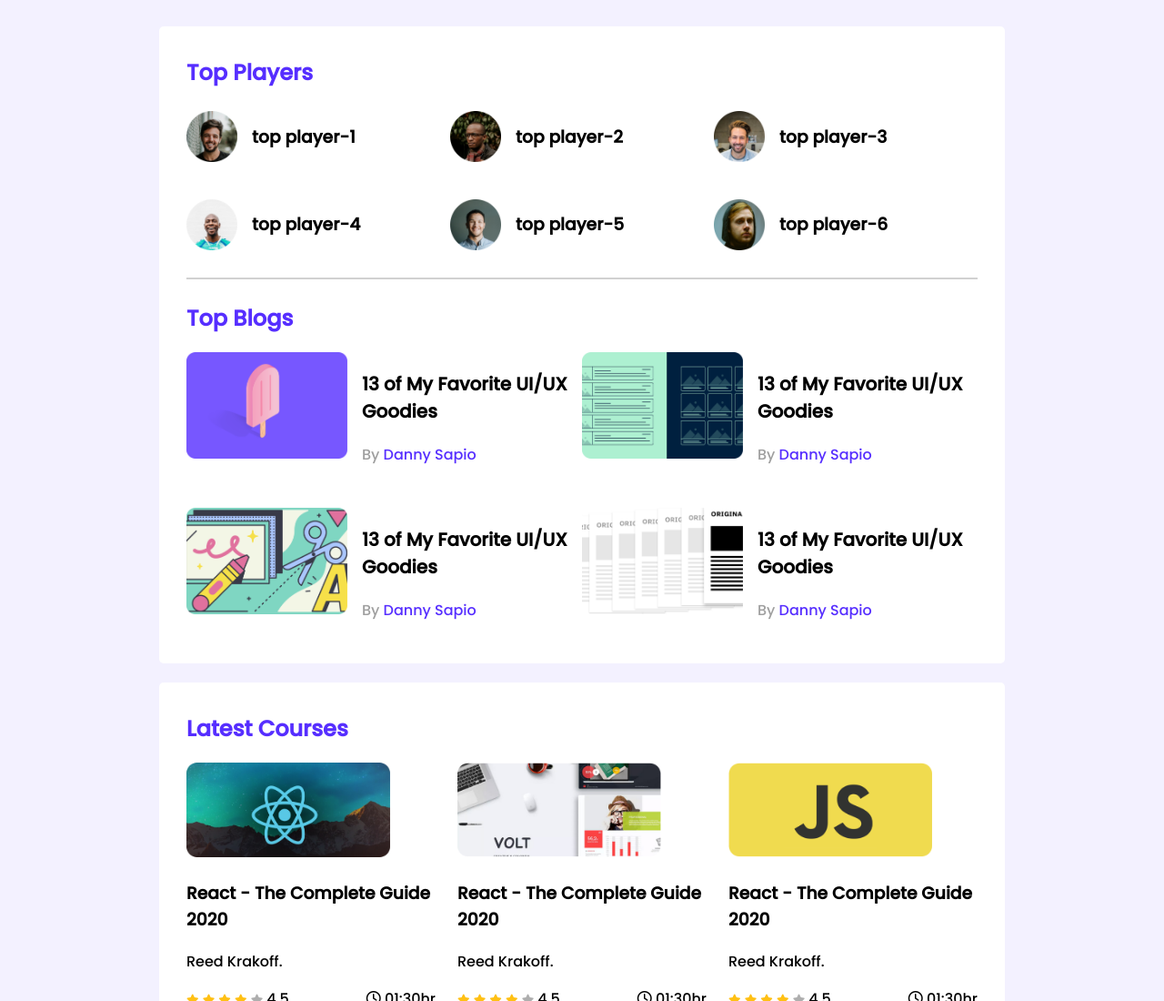
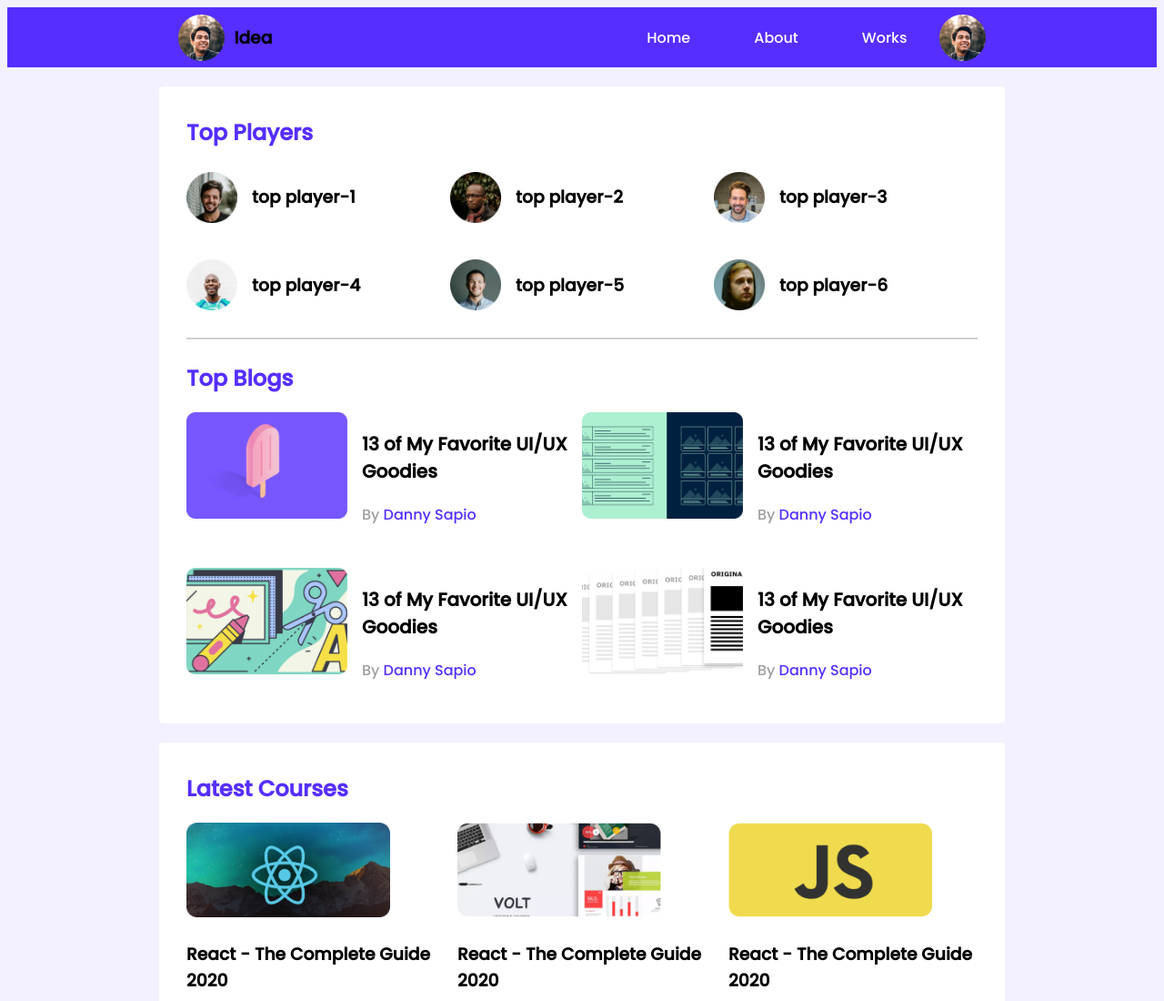
Before and after one commit to Raihan165221/leader-board-css3, a plain HTML site: page index.html in a window 1280 px wide. Shown: the top 1100 px of the page at 91% size. Drawn offline with Linux system fonts and the light colour scheme.

Commit message:
finished project

```diff
--- a/index.html
+++ b/index.html
@@ -15,7 +15,18 @@
 <body>
     <!-- header start   -->
     <header>
-
+        <nav>
+            <div class="header-name">
+                <img src="images/icons/profile.png" alt="">
+                <h3>Idea</h3>
+            </div>
+            <div class="menu">
+                <a href="#">Home</a>
+                <a href="#">About</a>
+                <a href="#">Works</a>
+                <img src="images/icons/profile.png" alt="">
+            </div>
+        </nav>
     </header>
     <!-- header end -->
 
--- a/styles/style.css
+++ b/styles/style.css
@@ -5,6 +5,38 @@
 body{
     font-family: 'Poppins', sans-serif;
     background-color: #F3F1FF;
+}
+
+header{
+    background-color: #562EFF;
+}
+
+nav{
+    display: flex;
+    align-items: center;
+    justify-content: space-around;
+
+}
+
+.header-name{
+    display: flex;
+    align-items: center;
+
+}
+
+.header-name img{
+    margin-right: 10px;
+}
+.menu{
+    display: flex;
+    align-items: center;
+
+}
+
+.menu a{
+    text-decoration: none;
+    color: #FFFFFF;
+    padding: 0 35px;
 }
 
 main{
```
